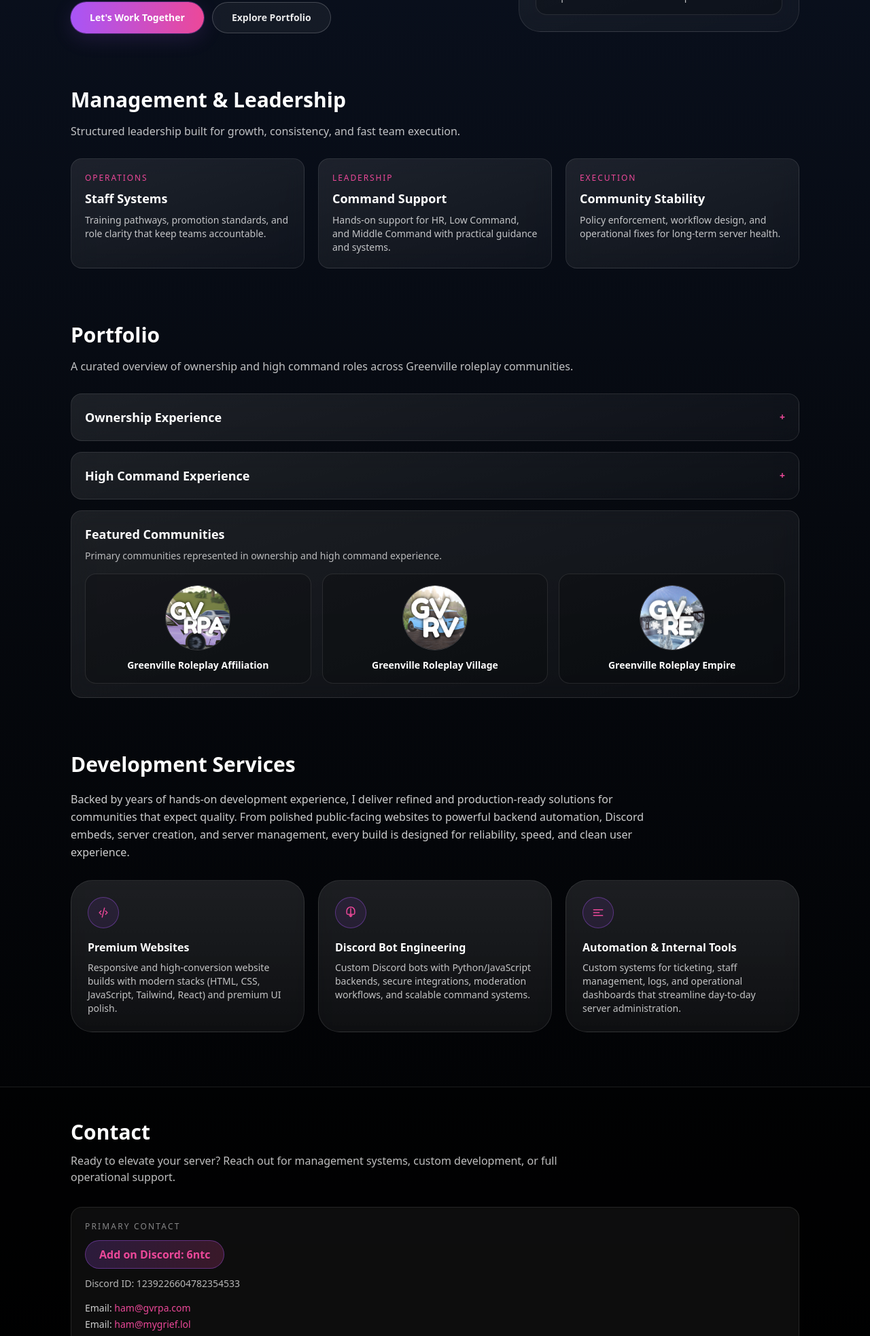
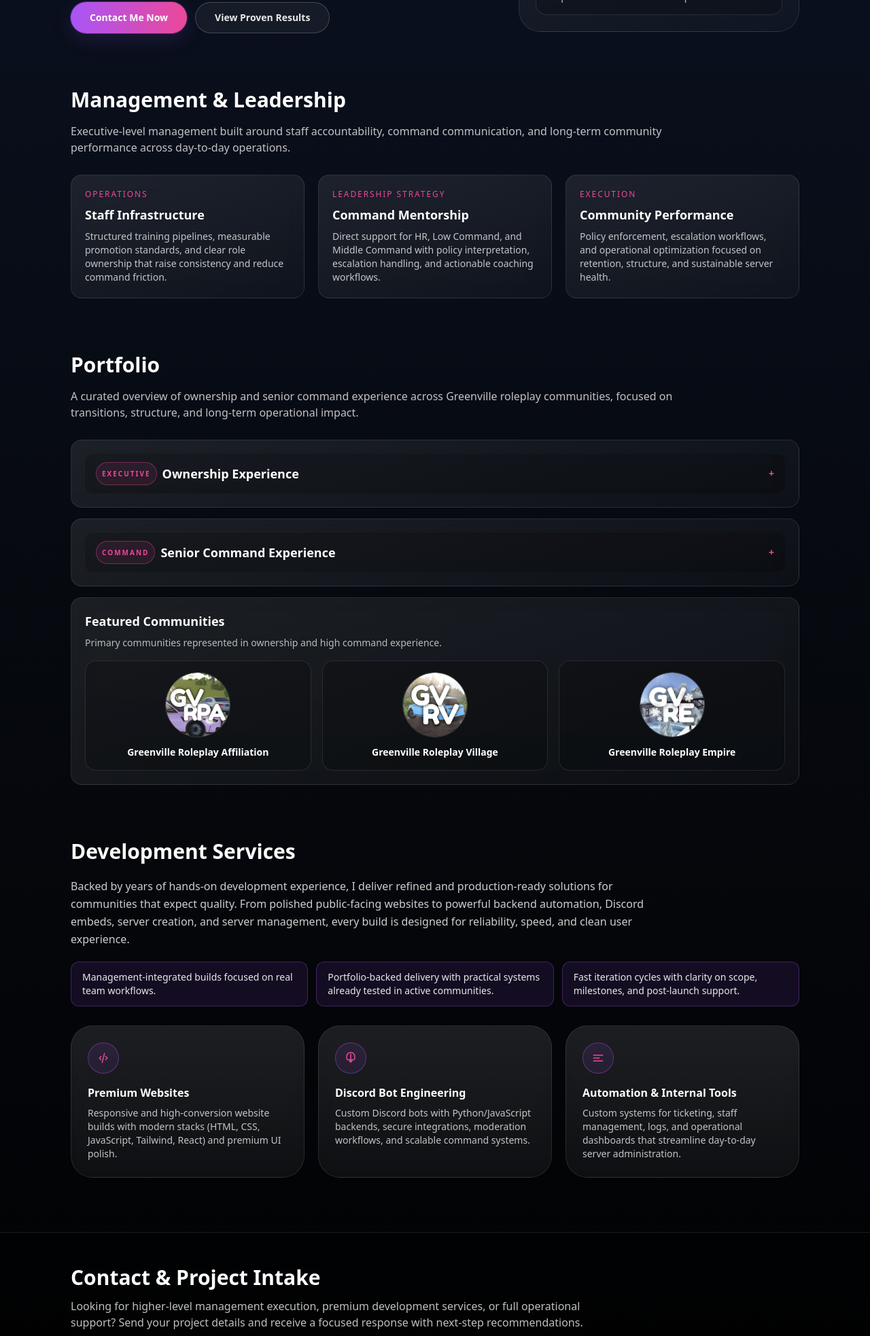
Before and after one commit to invrcared/sv, a plain HTML site: page index.html in a window 1280 px wide. Shown: the part 506-2472 px from the top of the page at 68% size. Drawn offline with nearby package versions, Linux system fonts and the light colour scheme.

Commit message:
Enhance portfolio wording and upgrade section presentation

```diff
--- a/index.html
+++ b/index.html
@@ -42,6 +42,9 @@
         box-shadow: 0 8px 30px rgba(168,85,247,.18);
         background: rgba(236,72,153,.08);
       }
+      details[open] summary .expand-icon {
+        transform: rotate(45deg);
+      }
     </style>
   </head>
   <body class="bg-slateNight text-white antialiased">
@@ -67,13 +70,13 @@
                 href="#contact"
                 class="inline-flex items-center rounded-full bg-gradient-to-r from-neonPurple to-neonPink px-7 py-3 text-sm font-semibold text-white shadow-glow transition hover:scale-[1.02]"
               >
-                Let&apos;s Work Together
+                Contact Me Now
               </a>
               <a
                 href="#portfolio"
                 class="inline-flex items-center rounded-full border border-white/20 bg-white/5 px-7 py-3 text-sm font-semibold text-white/90 transition hover:border-neonPink hover:text-neonPink"
               >
-                Explore Portfolio
+                View Proven Results
               </a>
             </div>
           </div>
@@ -107,22 +110,22 @@
 
         <section id="management" class="mt-20">
           <h2 class="text-2xl font-semibold sm:text-3xl">Management &amp; Leadership</h2>
-          <p class="mt-4 max-w-3xl text-white/75">Structured leadership built for growth, consistency, and fast team execution.</p>
+          <p class="mt-4 max-w-4xl text-white/75">Executive-level management built around staff accountability, command communication, and long-term community performance across day-to-day operations.</p>
           <div class="mt-7 grid gap-5 md:grid-cols-3">
             <article class="glass rounded-2xl p-5">
               <p class="text-xs uppercase tracking-[0.16em] text-neonPink">Operations</p>
-              <h3 class="mt-2 text-lg font-semibold">Staff Systems</h3>
-              <p class="mt-2 text-sm text-white/75">Training pathways, promotion standards, and role clarity that keep teams accountable.</p>
+              <h3 class="mt-2 text-lg font-semibold">Staff Infrastructure</h3>
+              <p class="mt-2 text-sm text-white/75">Structured training pipelines, measurable promotion standards, and clear role ownership that raise consistency and reduce command friction.</p>
             </article>
             <article class="glass rounded-2xl p-5">
-              <p class="text-xs uppercase tracking-[0.16em] text-neonPink">Leadership</p>
-              <h3 class="mt-2 text-lg font-semibold">Command Support</h3>
-              <p class="mt-2 text-sm text-white/75">Hands-on support for HR, Low Command, and Middle Command with practical guidance and systems.</p>
+              <p class="text-xs uppercase tracking-[0.16em] text-neonPink">Leadership Strategy</p>
+              <h3 class="mt-2 text-lg font-semibold">Command Mentorship</h3>
+              <p class="mt-2 text-sm text-white/75">Direct support for HR, Low Command, and Middle Command with policy interpretation, escalation handling, and actionable coaching workflows.</p>
             </article>
             <article class="glass rounded-2xl p-5">
               <p class="text-xs uppercase tracking-[0.16em] text-neonPink">Execution</p>
-              <h3 class="mt-2 text-lg font-semibold">Community Stability</h3>
-              <p class="mt-2 text-sm text-white/75">Policy enforcement, workflow design, and operational fixes for long-term server health.</p>
+              <h3 class="mt-2 text-lg font-semibold">Community Performance</h3>
+              <p class="mt-2 text-sm text-white/75">Policy enforcement, escalation workflows, and operational optimization focused on retention, structure, and sustainable server health.</p>
             </article>
           </div>
         </section>
@@ -131,17 +134,17 @@
           <div class="flex flex-wrap items-center justify-between gap-4">
           <h2 class="text-2xl font-semibold sm:text-3xl">Portfolio</h2>
           </div>
-          <p class="mt-4 max-w-3xl text-white/75">A curated overview of ownership and high command roles across Greenville roleplay communities.</p>
+          <p class="mt-4 max-w-4xl text-white/75">A curated overview of ownership and senior command experience across Greenville roleplay communities, focused on transitions, structure, and long-term operational impact.</p>
           <div id="portfolio-details" class="mt-7 grid gap-4">
-            <details class="group glass rounded-2xl p-5">
-              <summary class="flex cursor-pointer list-none items-center justify-between text-lg font-semibold">
-                <span>Ownership Experience</span>
-                <span class="text-sm text-neonPink transition group-open:rotate-45">+</span>
+            <details class="group glass rounded-2xl border border-white/10 p-5 transition hover:border-neonPink/40 hover:shadow-glow">
+              <summary class="flex cursor-pointer list-none items-center justify-between rounded-xl bg-black/20 px-4 py-3 text-lg font-semibold">
+                <span class="flex items-center gap-2"><span class="rounded-full border border-neonPink/40 bg-neonPink/10 px-2 py-0.5 text-[10px] uppercase tracking-[0.2em] text-neonPink">Executive</span>Ownership Experience</span>
+                <span class="expand-icon text-sm text-neonPink transition">+</span>
               </summary>
               <ul class="mt-4 space-y-3 text-sm text-white/80">
                 <li class="rounded-2xl border border-white/10 bg-black/20 px-4 py-3">
                   <p class="font-semibold text-white">Greenville Roleplay Affiliation</p>
-                  <p class="mt-1 text-white/70">Founder / Ownership Team &middot; Active community</p>
+                  <p class="mt-1 text-white/70">Current Co-Owner / Ownership Team &middot; Actively operating</p>
                   <a href="https://discord.gg/gvrpa" target="_blank" rel="noreferrer" class="mt-2 inline-flex text-xs font-semibold text-neonPink transition hover:text-white">Join server</a>
                 </li>
                 <li class="rounded-2xl border border-white/10 bg-black/20 px-4 py-3">
@@ -150,15 +153,15 @@
                 </li>
                 <li class="rounded-2xl border border-white/10 bg-black/20 px-4 py-3">
                   <p class="font-semibold text-white">Greenville Roleplay Justice</p>
-                  <p class="mt-1 text-white/70">Ownership / Transition Leadership &middot; Relocated and rebranded</p>
+                  <p class="mt-1 text-white/70">Associate Executive &middot; Directed transition operations and brand evolution</p>
                 </li>
               </ul>
             </details>
 
-            <details class="group glass rounded-2xl p-5">
-              <summary class="flex cursor-pointer list-none items-center justify-between text-lg font-semibold">
-                <span>High Command Experience</span>
-                <span class="text-sm text-neonPink transition group-open:rotate-45">+</span>
+            <details class="group glass rounded-2xl border border-white/10 p-5 transition hover:border-neonPink/40 hover:shadow-glow">
+              <summary class="flex cursor-pointer list-none items-center justify-between rounded-xl bg-black/20 px-4 py-3 text-lg font-semibold">
+                <span class="flex items-center gap-2"><span class="rounded-full border border-neonPink/40 bg-neonPink/10 px-2 py-0.5 text-[10px] uppercase tracking-[0.2em] text-neonPink">Command</span>Senior Command Experience</span>
+                <span class="expand-icon text-sm text-neonPink transition">+</span>
               </summary>
               <ul class="mt-4 space-y-3 text-sm text-white/80">
                 <li class="rounded-2xl border border-white/10 bg-black/20 px-4 py-3">
@@ -167,17 +170,17 @@
                 </li>
                 <li class="rounded-2xl border border-white/10 bg-black/20 px-4 py-3">
                   <p class="font-semibold text-white">Greenville Roleplay Village</p>
-                  <p class="mt-1 text-white/70">High Command &middot; Active leadership</p>
+                  <p class="mt-1 text-white/70">Executive Management (Senior High Command) &middot; Actively working in command operations</p>
                   <a href="https://discord.gg/gvrv" target="_blank" rel="noreferrer" class="mt-2 inline-flex text-xs font-semibold text-neonPink transition hover:text-white">Join server</a>
                 </li>
                 <li class="rounded-2xl border border-white/10 bg-black/20 px-4 py-3">
                   <p class="font-semibold text-white">Greenville Roleplay Empire</p>
-                  <p class="mt-1 text-white/70">Staffing Manager &middot; Active leadership</p>
+                  <p class="mt-1 text-white/70">Staffing Manager &middot; Actively supporting staffing and execution</p>
                   <a href="https://discord.gg/gvre" target="_blank" rel="noreferrer" class="mt-2 inline-flex text-xs font-semibold text-neonPink transition hover:text-white">Join server</a>
                 </li>
                 <li class="rounded-2xl border border-white/10 bg-black/20 px-4 py-3">
                   <p class="font-semibold text-white">Greenville Roleplay Desire</p>
-                  <p class="mt-1 text-white/70">High Command</p>
+                  <p class="mt-1 text-white/70">High Command &middot; Retired</p>
                 </li>
               </ul>
             </details>
@@ -209,6 +212,11 @@
             Backed by years of hands-on development experience, I deliver refined and production-ready solutions for communities that expect quality.
             From polished public-facing websites to powerful backend automation, Discord embeds, server creation, and server management, every build is designed for reliability, speed, and clean user experience.
           </p>
+          <div class="mt-5 grid gap-3 sm:grid-cols-3">
+            <div class="rounded-xl border border-neonPurple/30 bg-neonPurple/10 px-4 py-3 text-sm text-white/90">Management-integrated builds focused on real team workflows.</div>
+            <div class="rounded-xl border border-neonPurple/30 bg-neonPurple/10 px-4 py-3 text-sm text-white/90">Portfolio-backed delivery with practical systems already tested in active communities.</div>
+            <div class="rounded-xl border border-neonPurple/30 bg-neonPurple/10 px-4 py-3 text-sm text-white/90">Fast iteration cycles with clarity on scope, milestones, and post-launch support.</div>
+          </div>
           <div class="mt-7 grid gap-5 sm:grid-cols-3">
             <article class="rounded-[2rem] border border-white/10 bg-gradient-to-b from-white/10 to-white/5 p-6 backdrop-blur transition hover:-translate-y-1 hover:border-neonPink/60">
               <div class="mb-4 inline-flex rounded-full border border-neonPurple/40 bg-neonPurple/10 p-3 text-neonPink">
@@ -239,11 +247,11 @@
 
       <footer id="contact" class="border-t border-white/10 bg-black/40">
         <div class="mx-auto max-w-6xl px-5 py-12 sm:px-8 lg:px-10">
-          <h2 class="text-2xl font-semibold sm:text-3xl">Contact</h2>
+          <h2 class="text-2xl font-semibold sm:text-3xl">Contact &amp; Project Intake</h2>
           <p class="mt-3 max-w-3xl text-white/75">
-            Ready to elevate your server? Reach out for management systems, custom development, or full operational support.
+            Looking for higher-level management execution, premium development services, or full operational support? Send your project details and receive a focused response with next-step recommendations.
           </p>
-          <div class="mt-8">
+          <div class="mt-8 grid gap-5 md:grid-cols-[1.2fr_0.8fr]">
             <article class="rounded-2xl border border-white/10 bg-white/5 p-5 backdrop-blur">
               <p class="text-xs uppercase tracking-[0.18em] text-white/50">Primary Contact</p>
               <a
@@ -260,6 +268,16 @@
                 <p>Email: <a href="mailto:ham@mygrief.lol" class="text-neonPink transition hover:text-white">ham@mygrief.lol</a></p>
               </div>
             </article>
+            <article class="rounded-2xl border border-white/10 bg-white/5 p-5 backdrop-blur">
+              <p class="text-xs uppercase tracking-[0.18em] text-white/50">What You Get</p>
+              <ul class="mt-3 space-y-2 text-sm text-white/80">
+                <li>• Strategic management insight for staffing, command flow, and operations.</li>
+                <li>• Detailed development planning for websites, bots, and custom systems.</li>
+                <li>• Portfolio-aligned execution with reliable communication and handoff quality.</li>
+              </ul>
+              <p class="mt-4 text-xs uppercase tracking-[0.18em] text-white/50">Best First Message</p>
+              <p class="mt-2 text-sm text-white/75">Include your server/community name, current challenges, target outcomes, and your preferred timeline for launch.</p>
+            </article>
           </div>
         </div>
       </footer>
```
